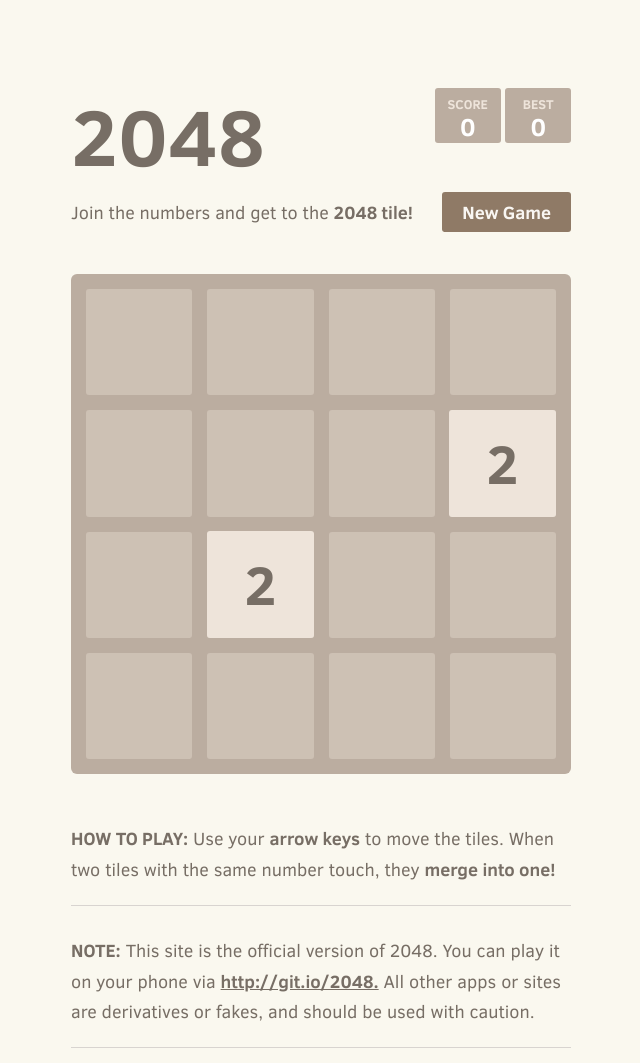
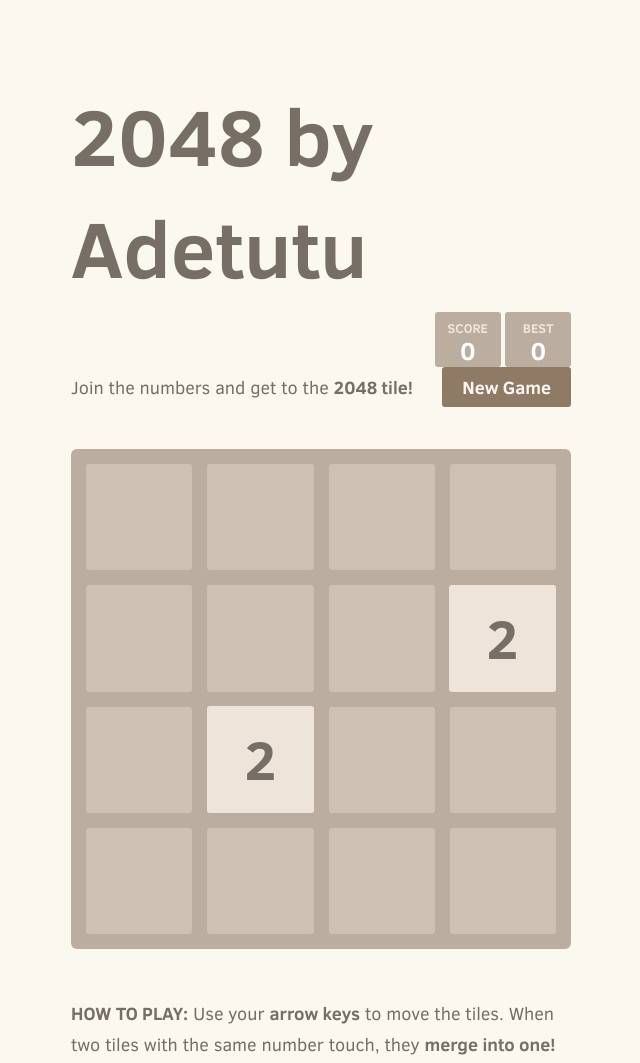
Before and after one commit to AdetutuIsiaka/2048-game-ci-cd, a plain HTML site: page index.html in a window 1280 px wide. Shown: the top 1063 px of the page, without its empty margins (319-959 px from the left). Drawn offline with Linux system fonts and the light colour scheme.

Commit message:
Changed game name to 2048 by Adetutu

```diff
--- a/index.html
+++ b/index.html
@@ -19,7 +19,7 @@
 <body>
   <div class="container">
     <div class="heading">
-      <h1 class="title">2048</h1>
+      <h1 class="title">2048 by Adetutu</h1>
       <div class="scores-container">
         <div class="score-container">0</div>
         <div class="best-container">0</div>
```
